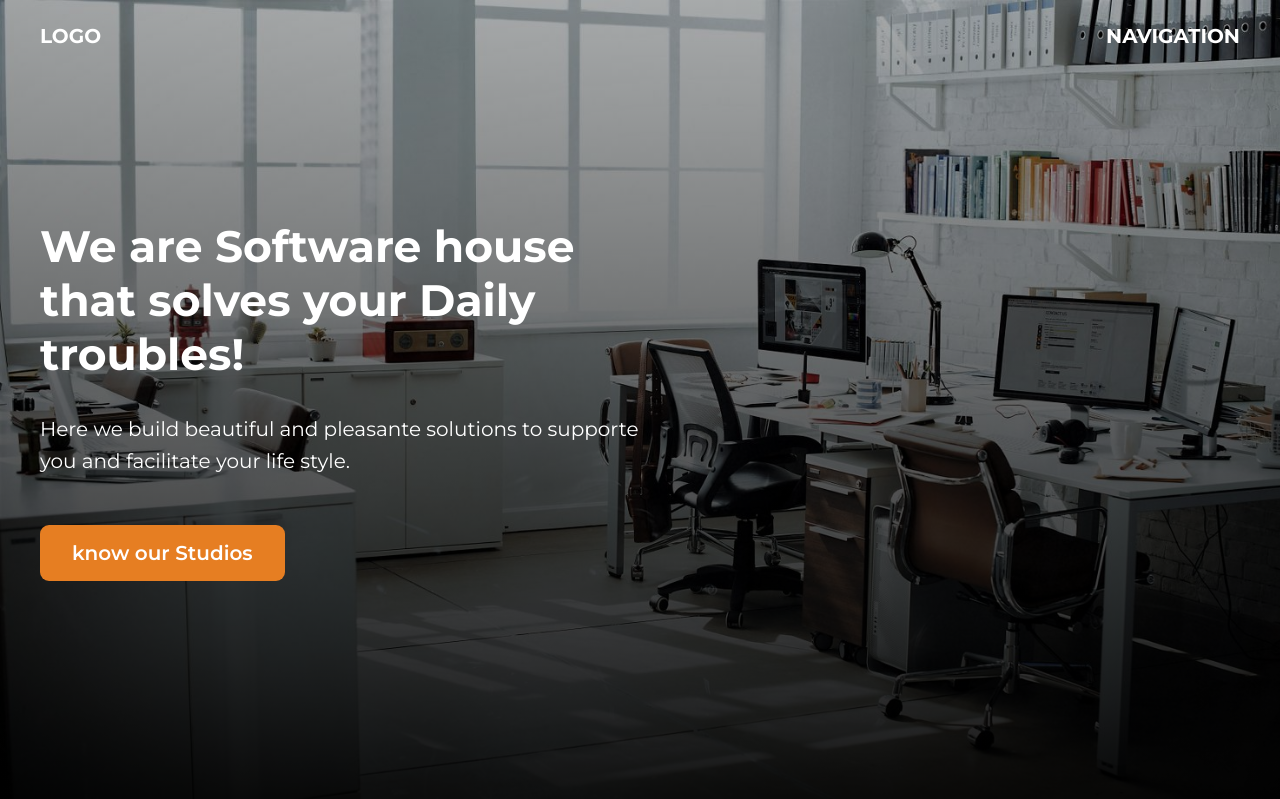
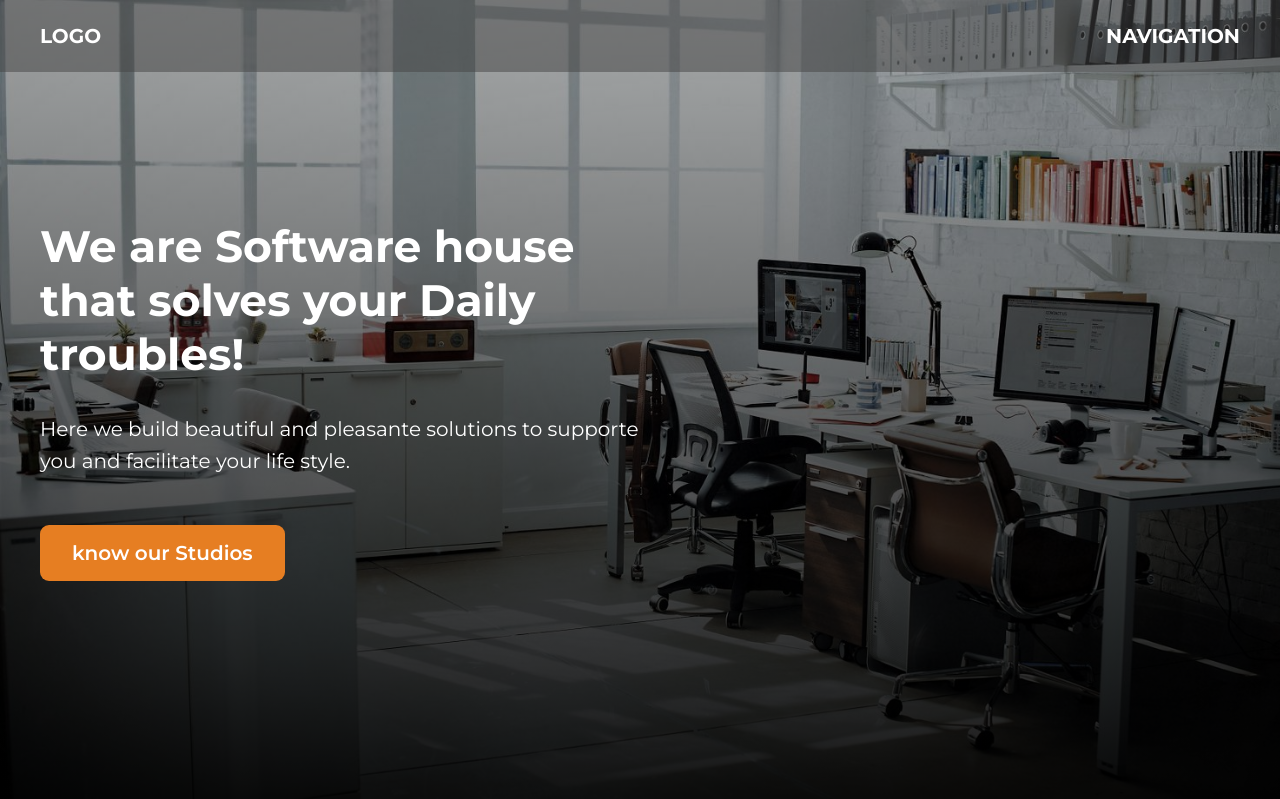
Before and after one commit to devassse/keomagroup, a PHP site: page /software/ in a window 1280 px wide. Shown: the top 799 px of the page. Run offline with PHP 8.4, Linux system fonts and the light colour scheme.

Commit message:
Software - zIndexed Menu Section

```diff
--- a/software/assets/css/main.css
+++ b/software/assets/css/main.css
@@ -22,9 +22,15 @@ header {
 }
 
 nav {
+    position: relative;
+    z-index: 99;
+    background-color: rgba(68, 68, 68, 0.5);
+}
+
+.navigation {
     font-size: 20px;
     font-weight: 700;
-    padding-top: 24px;
+    padding: 24px 0;
     display: flex;
     justify-content: space-between;
 }
--- a/software/index.html
+++ b/software/index.html
@@ -10,9 +10,11 @@
   </head>
   <body>
     <header>
-      <nav class="wraper">
-        <div>LOGO</div>
-        <div>NAVIGATION</div>
+      <nav>
+        <div class="navigation wraper">
+          <div>LOGO</div>
+          <div>NAVIGATION</div>
+        </div>
       </nav>
       <div class="header-container wraper">
           <div class="header-container--inner">
```
